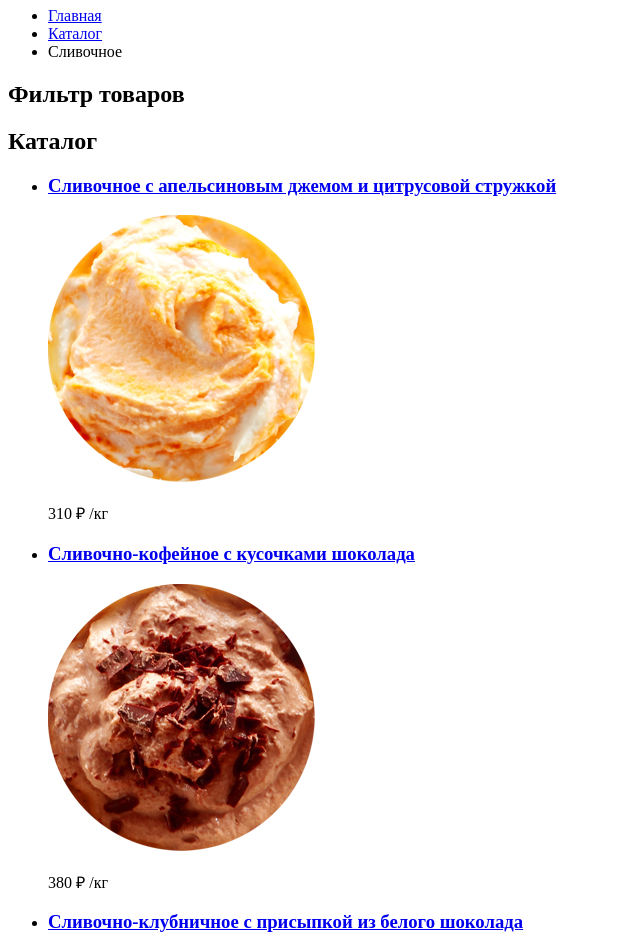
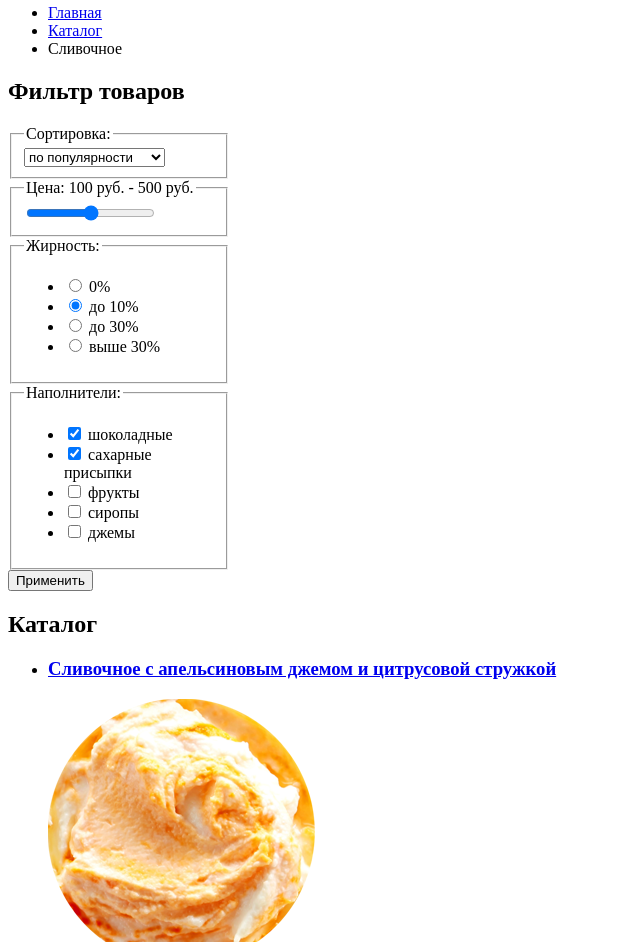
Before and after one commit to ArhiKras/1144869-gllacy-26, a plain HTML site: page catalog.html in a window 1280 px wide. Shown: the part 398-1340 px from the top of the page, without its empty margins (0-640 px from the left). Drawn offline with Linux system fonts and the light colour scheme.

Commit message:
Добавил фильтр и корзину, мелкие правки

```diff
--- a/catalog.html
+++ b/catalog.html
@@ -25,9 +25,9 @@
           <li><a href="#">О компании</a></li>
         </ul>
         <p>
-          <button type="button">Найти</button>
-          <a href="lohin.html">Вход</button> <!-- Заменил на ссылку, на случай, если js не сработает -->
-          <button type="button">Корзина</button>
+          <a href="find.html">Найти</a>
+          <a href="login.html">Вход</a>
+          <a href="basket.html">Корзина</a>
         </p>
       </nav>
       <p>
@@ -43,14 +43,75 @@
         <li>Сливочное</li>
       </ul>
       <section>
-        <h2 class="visually-hidden">Фильтр товаров</h2> <!-- В интересах доступности. Cкрыть в CSS -->
-        <!-- Форма -->
+        <h2 class="visually-hidden">Фильтр товаров</h2>
+        <form action="https://echo.htmlacademy.ru" method="GET">
+          <fieldset style="width: 15%"> <!-- style добавил для удобства, уберу потом -->
+            <legend>Сортировка:</legend>
+            <select name="sorting">
+              <option value="popular" selected>по популярности</option>
+              <option value="down">сначала недорогие</option>
+              <option value="up">сначала дорогие</option>
+              <option value="fat">по жирности</option>
+            </select>
+          </fieldset>
+          <fieldset style="width: 15%"> <!-- style добавил для удобства, уберу потом -->
+            <legend>Цена: 100 руб. - 500 руб.</legend>
+            <input type="range" min="100" max="500" step="50"> <!-- Как делать два ползунка пока не знаю -->
+          </fieldset>
+          <fieldset style="width: 15%"> <!-- style добавил для удобства, уберу потом -->
+            <legend>Жирность:</legend>
+            <ul>
+              <li>
+                <input type="radio" name="fat-group" id="filter-0">
+                <label for="filter-0">0%</label>
+              </li>
+              <li>
+                <input type="radio" name="fat-group" id="filter-10-down" checked>
+                <label for="filter-10-down">до 10%</label>
+              </li>
+              <li>
+                <input type="radio" name="fat-group" id="filter-30-down">
+                <label for="filter-30-down">до 30%</label>
+              </li>
+              <li>
+                <input type="radio" name="fat-group" id="filter-30-up">
+                <label for="filter-30-up">выше 30%</label>
+              </li>
+            </ul>
+          </fieldset>
+          <fieldset style="width: 15%"> <!-- style добавил для удобства, уберу потом -->
+            <legend>Наполнители:</legend>
+            <ul>
+              <li>
+                <input type="checkbox" name="chocolate" id="filter-chocolate" checked>
+                <label for="filter-chocolate">шоколадные</label>
+              </li>
+              <li>
+                <input type="checkbox" name="sugar" id="filter-sugar" checked>
+                <label for="filter-sugar">сахарные присыпки</label>
+              </li>
+              <li>
+                <input type="checkbox" name="fruit" id="filter-fruit">
+                <label for="filter-fruit">фрукты</label>
+              </li>
+              <li>
+                <input type="checkbox" name="syrup" id="filter-syrup">
+                <label for="filter-sirup">сиропы</label>
+              </li>
+              <li>
+                <input type="checkbox" name="jam" id="filter-jam">
+                <label for="filter-jam">джемы</label>
+              </li>
+            </ul>
+          </fieldset>
+          <button type="submit">Применить</button>
+        </form>
       </section>
       <section>
           <h2 class="visually-hidden">Каталог</h2> <!-- Доступность -->
           <ul>
             <li>
-              <a href="#"> <!-- Сказали обернуть <h3> и <img> в ссылку-->
+              <a href="#">
                 <h3>Сливочное с апельсиновым джемом и цитрусовой стружкой</h3>
                 <p>
                   <img src="img/product-1.png" width="267" height="267" alt="Сливочное с апельсиновым джемом и цитрусовой стружкой">
@@ -213,8 +274,29 @@
 
     <!-- pop-up -->
 
-        <section>
+    <section>
       <h2 class="visually-hidden">Корзина</h2> <!-- Доступность -->
+      <ul>
+        <li>
+          <a href="#">
+            <img src="img/product-1-small.png" alt="Сливочное с апельсиновым джемом и цитрусовой стружкой">
+            <p>Пломбир с апельсиновым джемом</p>
+          </a>
+          <p>1,5 кг х <span>200 руб.</span></p>
+          <p>300 руб.</p>
+        </li>
+        <li>
+          <a href="#">
+            <img src="img/product-3-small.png" alt="Сливочно-клубничное с присыпкой из белого шоколада">
+            <p>Клубничный пломбир с присыпкой из белого шоколада</p>
+          </a>
+          <p>1,5 кг х <span>300 руб.</span></p>
+          <p>450 руб.</p>
+        </li>
+      </ul>
+      <p>
+        <span>Итого: 750 руб.</span>
+      </p>
       <button type="submit">Оформить заказ</button>
     </section>
 
```
Also changed, not shown: index.html (+10 -10 lines), img/product-1-small.png (added), img/product-3-small.png (added).
